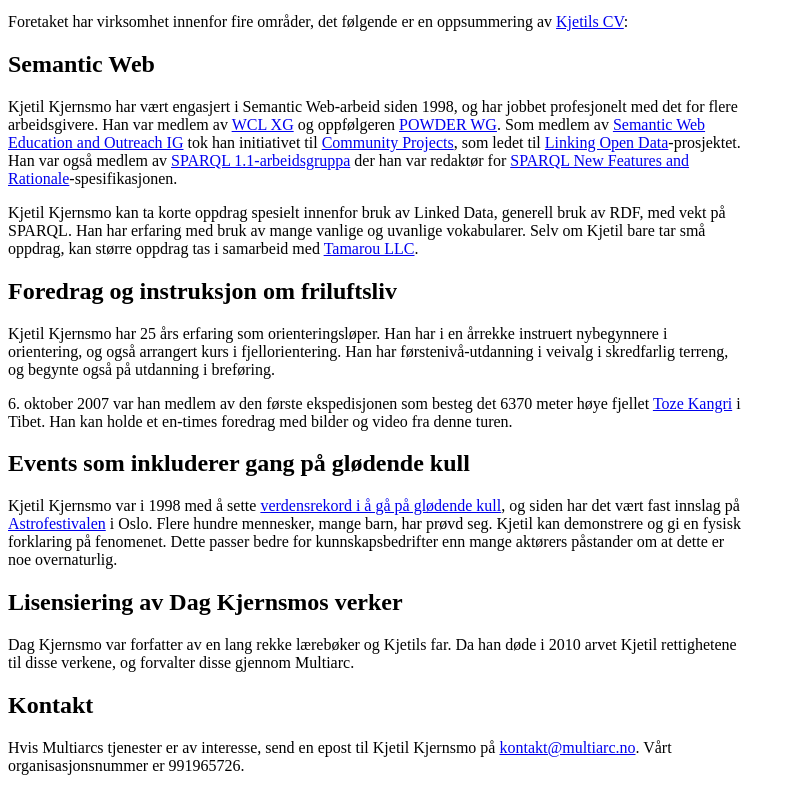
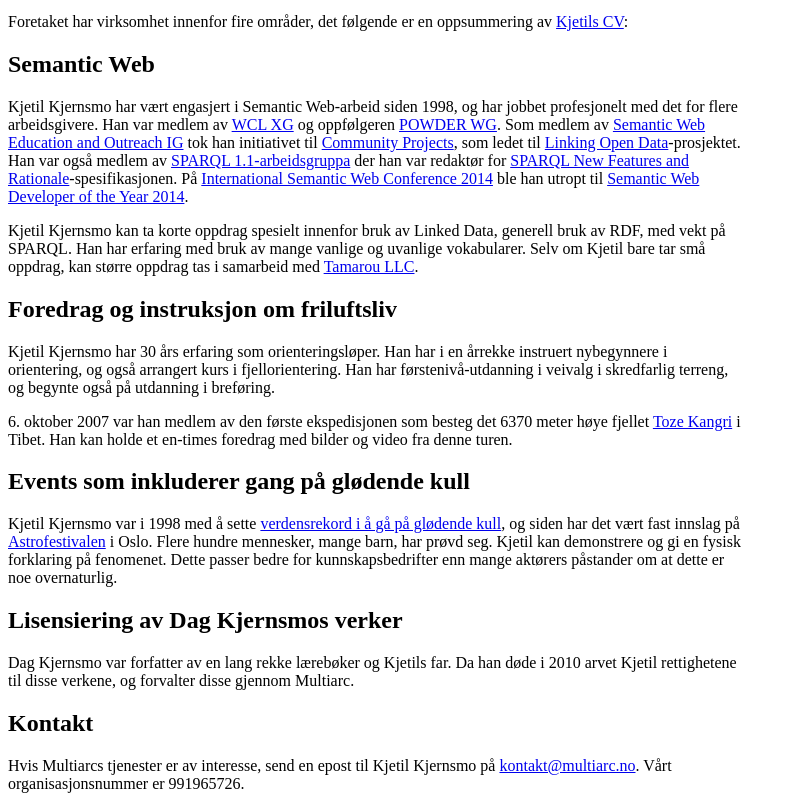
Before and after one commit to kjetilk/multiarc, a plain HTML site: page index.html in a window 1280 px wide. Shown: the part 137-946 px from the top of the page, without its empty margins (0-795 px from the left). Drawn offline with Linux system fonts and the light colour scheme.

Commit message:
Mention developer award Bump o experience

```diff
--- a/index.html
+++ b/index.html
@@ -51,6 +51,8 @@
 
 	 <div property="rdfs:comment">
 	   <p>Kjetil Kjernsmo har vært engasjert i Semantic Web-arbeid siden 1998, og har jobbet profesjonelt med det for flere arbeidsgivere. Han var medlem av <a xml:lang="en" href="http://www.w3.org/2005/Incubator/wcl/">WCL XG</a> og oppfølgeren <a xml:lang="en" href="http://www.w3.org/2007/powder/">POWDER WG</a>. Som medlem av <a xml:lang="en" href="http://www.w3.org/2001/sw/sweo/">Semantic Web Education and Outreach IG</a> tok han initiativet til <a xml:lang="en" href="http://esw.w3.org/SweoIG/TaskForces/CommunityProjects">Community Projects</a>, som ledet til <a xml:lang="en" href="http://esw.w3.org/SweoIG/TaskForces/CommunityProjects/LinkingOpenData">Linking Open Data</a>-prosjektet. Han var også medlem av <a xml:lang="en" href="http://www.w3.org/2001/sw/DataAccess/">SPARQL 1.1-arbeidsgruppa</a> der han var redaktør for <a  xml:lang="en" href="http://www.w3.org/TR/2009/WD-sparql-features-20090702/">SPARQL New Features and Rationale</a>-spesifikasjonen.
+	     På <a xml:lang="en" href="http://iswc2014.semanticweb.org/">International
+	     Semantic Web Conference 2014</a> ble han utropt til <a xml:lang="en" href="http://iswc2014.semdev.org/award/">Semantic Web Developer of the Year 2014</a>.
 	   </p>
 
 	   <p>Kjetil Kjernsmo kan ta korte oppdrag spesielt innenfor bruk av Linked Data, generell bruk av RDF, med vekt på SPARQL. Han har erfaring med bruk av mange vanlige og uvanlige vokabularer. Selv om Kjetil bare tar små oppdrag, kan større oppdrag tas i samarbeid med <a href="http://tamarou.com/">Tamarou LLC</a>.
@@ -62,7 +64,7 @@
 	 <h2 property="rdfs:label">Foredrag og instruksjon om friluftsliv</h2>
 
 	 <div property="rdfs:comment">
-	   <p>Kjetil Kjernsmo har 25 års erfaring som orienteringsløper. Han har i en årrekke instruert nybegynnere i orientering, og også arrangert kurs i fjellorientering. Han har førstenivå-utdanning i veivalg i skredfarlig terreng, og begynte også på utdanning i breføring.
+	   <p>Kjetil Kjernsmo har 30 års erfaring som orienteringsløper. Han har i en årrekke instruert nybegynnere i orientering, og også arrangert kurs i fjellorientering. Han har førstenivå-utdanning i veivalg i skredfarlig terreng, og begynte også på utdanning i breføring.
 	   </p>
 	   <p>6. oktober 2007 var han medlem av den første ekspedisjonen som besteg det 6370 meter høye fjellet <a href="http://www.summitpost.org/mountain/rock/361424/toze-kangri.html">Toze Kangri</a> i Tibet. Han kan holde et en-times foredrag med bilder og video fra denne turen.
 	   </p>
```
